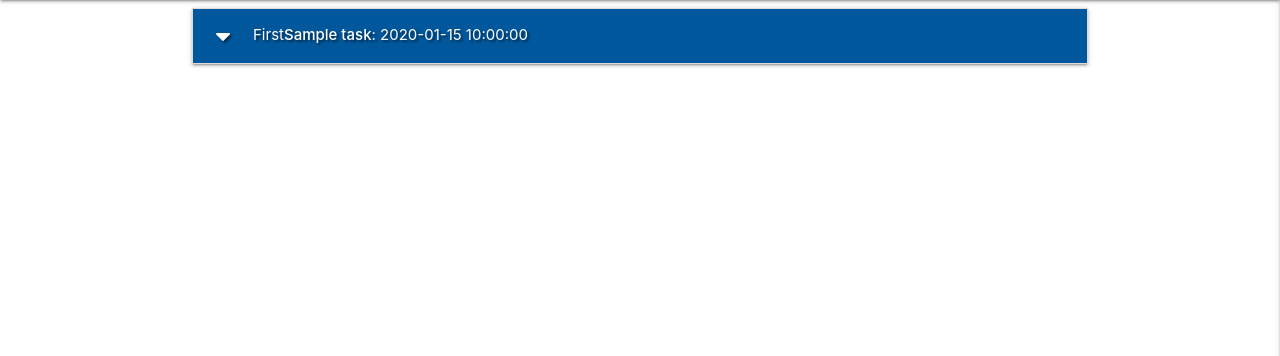
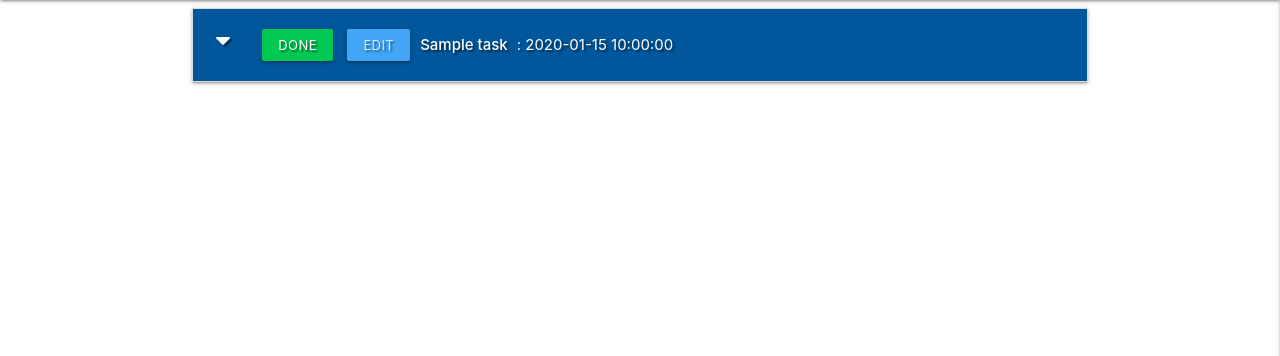
Before and after one commit to Andrew-code2020/datacentricminiproject, a Flask app: page / in a window 1280 px wide. Shown: the part 64-420 px from the top of the page. Run offline with Flask 2, Linux system fonts and the light colour scheme; a database or web service that is not in the repository returns one stand-in record (values such as "Sample title"); some libraries are stand-ins or nearby versions.

Commit message:
Adding Edit And Done Task Buttons

```diff
--- a/static/css/style.css
+++ b/static/css/style.css
@@ -5,3 +5,12 @@
 .flashes h4 {
     line-height: 2;
 }
+
+.btn-small{
+    margin: 5px;
+}
+
+.collapsible-header .col strong{
+    margin: 5px;
+    line-height: 42px;
+}
--- a/templates/tasks.html
+++ b/templates/tasks.html
@@ -7,12 +7,18 @@
 
 	<li>
 		<div class="collapsible-header white-text light-blue darken-4 text-shadow">
-      <i class="fas fa-caret-down"></i>First
+			<div class="col s3">
+				<i class="fas fa-caret-down"></i>
+                <a href="" class="btn-small green accent-4">Done</a>
+                <a href="" class="btn-small light blue lighten-1">Edit</a>
+			</div>
+            <div class="col s9">
             <strong> {{ task.task_name }} </strong> : {{ task.due_date }}
 			{% if task.is_urgent == "on" %}
 			<i class="fas fa-exclamation-circle light-blue-text text-lighten-2 tooltipped"
                         data-position="right" data-tooltip="URGENT!"></i>
 			{% endif %}
+            </div>
 		</div>
 		<div class="collapsible-body">
 			<strong>{{ task.category_name }} </strong>
```
Lines whose indentation alone changed are shown as unchanged.
